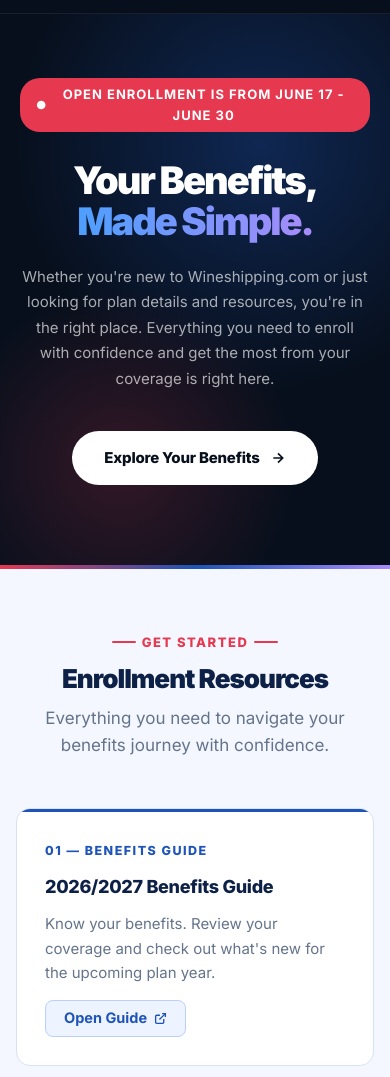
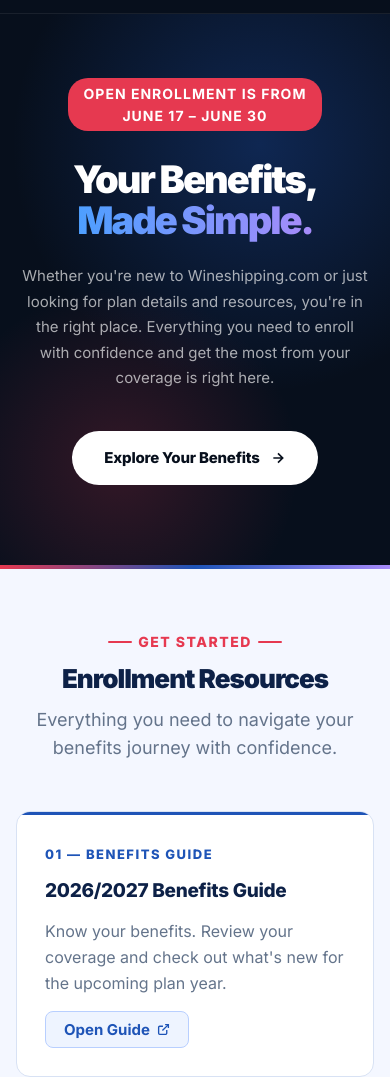
Before and after one commit to paragonrisk/wsbenefits-2026, a plain HTML site: page wsbenefits.html in a window 390 px wide. Shown: the part 53-1130 px from the top of the page. Drawn offline with Linux system fonts and the light colour scheme.

Commit message:
Add files via upload

```diff
--- a/wsbenefits.html
+++ b/wsbenefits.html
@@ -621,23 +621,33 @@
     @media (min-width: 520px) and (max-width: 860px) {
       .resources-grid { grid-template-columns: repeat(2, 1fr); max-width: 700px; }
     }
-    @media (max-width: 500px) {
+    @media (max-width: 640px) {
       .hero { padding: 64px 20px 80px; }
       .resources, .benefits { padding: 56px 16px; }
 
-      /* Bump up text for mobile readability */
-      .hero-badge                { font-size: 13px; }
-      .section-eyebrow           { font-size: 13px; }
-      .section-header p          { font-size: 17px; }
-      .benefit-header-text h3    { font-size: 16px; }
-      .benefit-header-text span  { font-size: 13.5px; }
-      .benefit-link              { font-size: 15px; padding: 13px 14px; }
-      .resource-num              { font-size: 12.5px; }
-      .resource-card h3          { font-size: 18px; }
-      .resource-card p           { font-size: 15px; }
-      .resource-link             { font-size: 14.5px; }
-      .footer-links a            { font-size: 14px; }
-      footer p                   { font-size: 13px; }
+      /* Badge: date on its own line, no dot */
+      .hero-badge                { font-size: 14px; flex-direction: column; gap: 2px; text-align: center; line-height: 1.4; }
+      .badge-date                { display: block; }
+
+      /* Section headers */
+      .section-eyebrow           { font-size: 14px; }
+      .section-header p          { font-size: 18px; }
+
+      /* Benefit tiles */
+      .benefit-header            { padding: 20px 16px; gap: 12px; }
+      .benefit-header-text h3    { font-size: 17px; }
+      .benefit-header-text span  { font-size: 14px; }
+      .benefit-link              { font-size: 16px; padding: 14px 14px; }
+
+      /* Resource cards */
+      .resource-num              { font-size: 13px; }
+      .resource-card h3          { font-size: 19px; }
+      .resource-card p           { font-size: 16px; }
+      .resource-link             { font-size: 15px; }
+
+      /* Footer */
+      .footer-links a            { font-size: 15px; }
+      footer p                   { font-size: 14px; }
     }
 
     /* ── LANG VISIBILITY ─────────────────────────── */
@@ -694,12 +704,10 @@
   <div class="hero-inner">
 
     <div class="hero-badge" data-lang="en">
-      <svg width="12" height="12" viewBox="0 0 24 24" fill="currentColor"><circle cx="12" cy="12" r="10"/></svg>
-      Open Enrollment Is From June 17 - June 30
+      Open Enrollment Is From <span class="badge-date">June 17 – June 30</span>
     </div>
     <div class="hero-badge" data-lang="es">
-      <svg width="12" height="12" viewBox="0 0 24 24" fill="currentColor"><circle cx="12" cy="12" r="10"/></svg>
-      Inscripción Abierta: 17 al 30 de Junio
+      Inscripción Abierta: <span class="badge-date">17 al 30 de Junio</span>
     </div>
 
     <h1 data-lang="en">Your Benefits,<br/><em>Made Simple.</em></h1>
```
